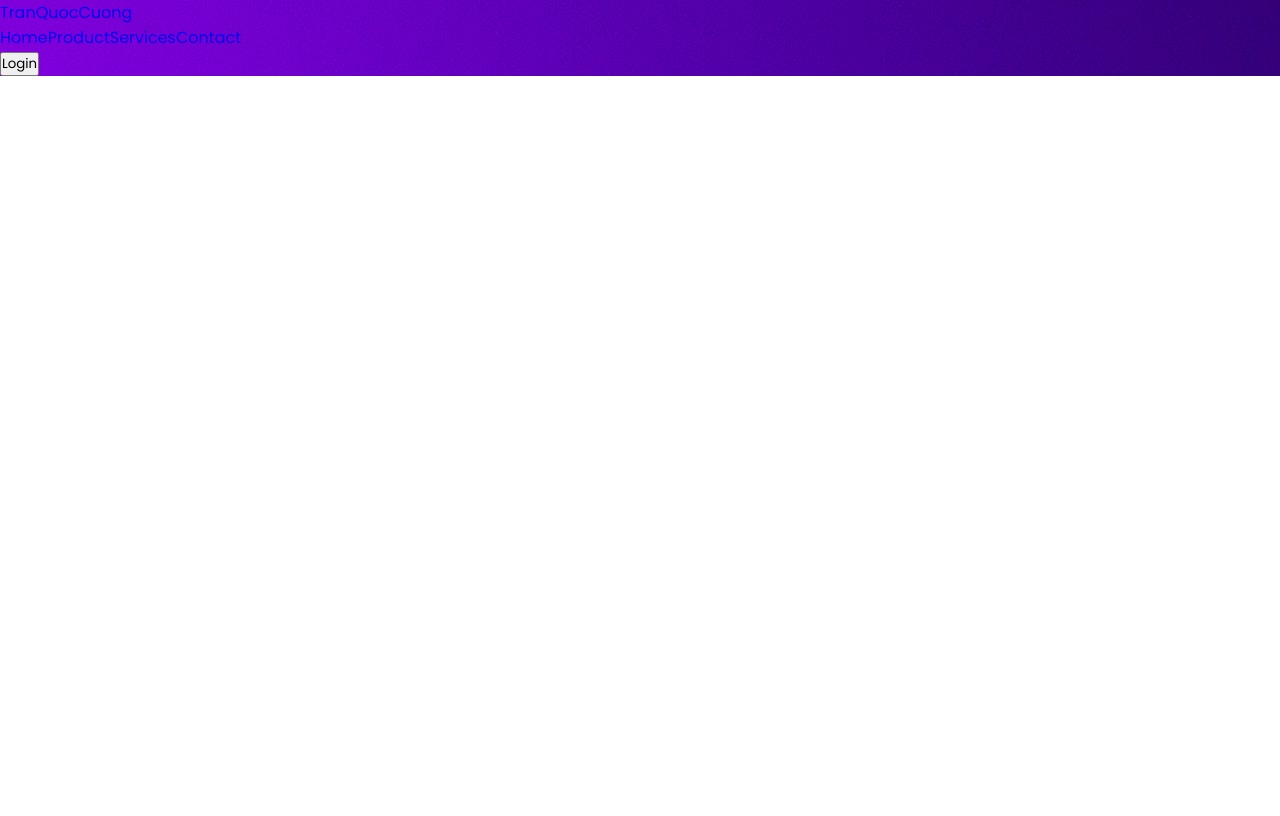
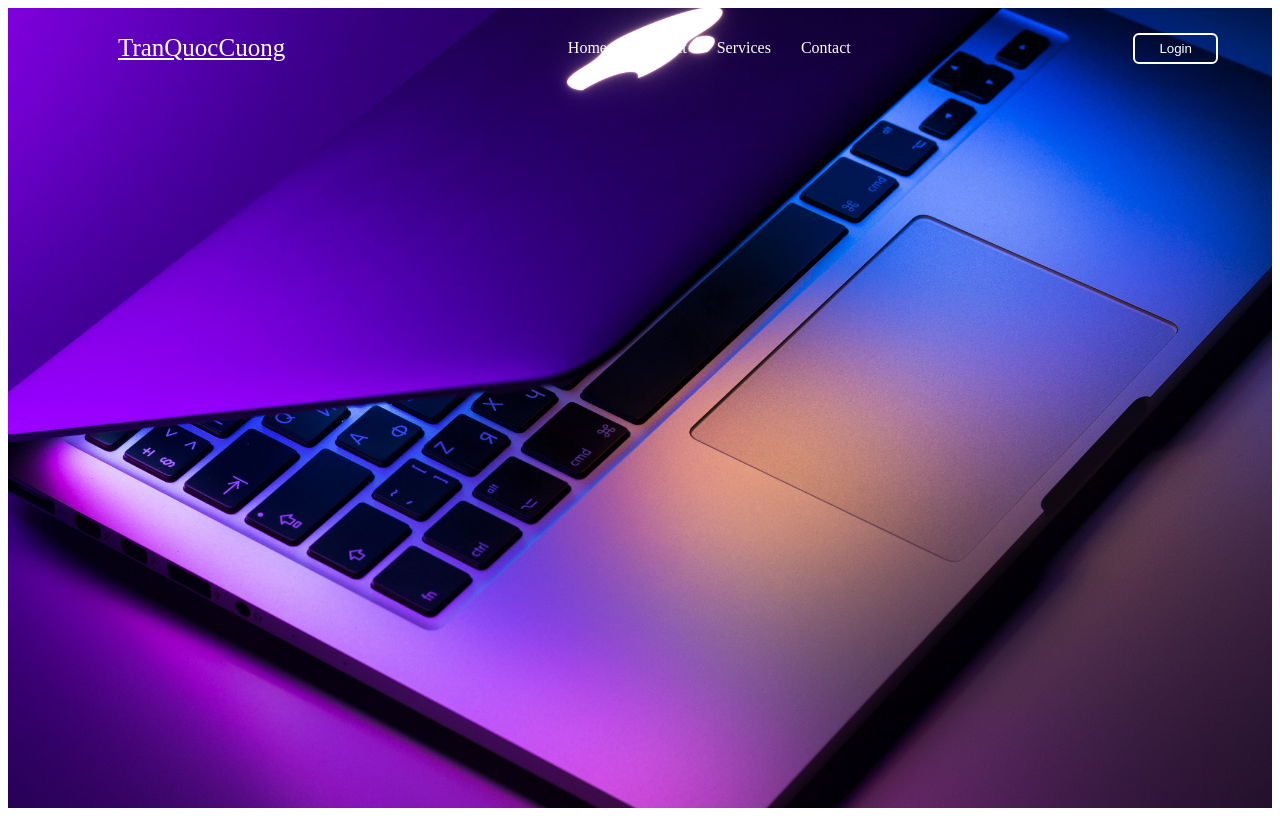
Before and after one commit to CuongQuoc1401/fe-statistic-app-debug, a React (Create React App) app: page / in a window 1280 px wide. Built offline with nearby package versions, Linux system fonts and the light colour scheme.

Commit message:
update code login

```diff
--- a/src/App.js
+++ b/src/App.js
@@ -1,17 +1,17 @@
 import React from 'react';
-import { BrowserRouter as Router, Routes, Route, Navigate } from 'react-router-dom';
+import { BrowserRouter as Router, Routes, Route } from 'react-router-dom';
 import LoginPage from './pages/LoginPage';
 import DashboardPage from './pages/DashboardPage';
 import { AuthProvider } from './components/AuthContext';
 import ProtectedRoute from './components/ProtectedRoute';
-import HomePage from './pages/HomePage'; // Import HomePage
+import HomePage from './pages/HomePage';
 
 function App() {
     return (
         <AuthProvider>
             <Router>
                 <Routes>
-                    <Route path="/" element={<HomePage />} /> {/* Route cho trang chủ */}
+                    <Route path="/" element={<HomePage />} />
                     <Route path="/login" element={<LoginPage />} />
                     <Route
                         path="/dashboard"
--- a/src/components/LoginForm.js
+++ b/src/components/LoginForm.js
@@ -26,8 +26,9 @@ const LoginForm = () => {
     };
 
     return (
-        <div className={styles.form_container}> {/* Loại bỏ class active ban đầu */}
+        <div className={styles.form_container}>
             <div className={`${styles.form} ${styles.login_form}`}>
+                <i className={`uil uil-times ${styles.form_close}`} onClick={() => navigate('/')}></i>
                 <form onSubmit={handleSubmit}>
                     <h2>Login</h2>
                     {error && <p style={{ color: 'red' }}>{error}</p>}
--- a/src/components/LoginForm.module.css
+++ b/src/components/LoginForm.module.css
@@ -1,80 +1,3 @@
-/* Import Google font - Poppins */
-@import url("https://fonts.googleapis.com/css2?family=Poppins:wght@200;300;400;500;600;700&display=swap");
-* {
-  margin: 0;
-  padding: 0;
-  box-sizing: border-box;
-  font-family: "Poppins", sans-serif;
-}
-a {
-  text-decoration: none;
-}
-.header {
-  position: fixed;
-  height: 80px;
-  width: 100%;
-  z-index: 100;
-  padding: 0 20px;
-}
-.nav {
-  max-width: 1100px;
-  width: 100%;
-  margin: 0 auto;
-}
-.nav,
-.nav_item {
-  display: flex;
-  height: 100%;
-  align-items: center;
-  justify-content: space-between;
-}
-.nav_logo,
-.nav_link,
-.button {
-  color: #fff;
-}
-.nav_logo {
-  font-size: 25px;
-}
-.nav_item {
-  column-gap: 25px;
-}
-.nav_link:hover {
-  color: #d9d9d9;
-}
-.button {
-  padding: 6px 24px;
-  border: 2px solid #fff;
-  background: transparent;
-  border-radius: 6px;
-  cursor: pointer;
-}
-.button:active {
-  transform: scale(0.98);
-}
-/* Home */
-.home {
-  position: relative;
-  height: 100vh;
-  width: 100%;
-  background-size: cover;
-  background-position: center;
-}
-.home::before {
-  content: "";
-  position: absolute;
-  height: 100%;
-  width: 100%;
-  background-color: rgba(0, 0, 0, 0.6);
-  z-index: 100;
-  opacity: 0;
-  pointer-events: none;
-  transition: all 0.5s ease-out;
-}
-.home.show::before {
-  opacity: 1;
-  pointer-events: auto;
-}
 /* From */
 .form_container {
   position: fixed;
@@ -82,30 +5,17 @@ a {
   width: 100%;
   top: 50%;
   left: 50%;
-  transform: translate(-50%, -50%) scale(1.2);
+  transform: translate(-50%, -50%) scale(1); /* Hiển thị ngay */
   z-index: 101;
   background: #fff;
   padding: 25px;
   border-radius: 12px;
   box-shadow: rgba(0, 0, 0, 0.1);
-  opacity: 0;
-  pointer-events: none;
+  opacity: 1; /* Hiển thị ngay */
+  pointer-events: auto; /* Cho phép tương tác */
   transition: all 0.4s ease-out;
 }
-.home.show .form_container {
-  opacity: 1;
-  pointer-events: auto;
-  transform: translate(-50%, -50%) scale(1);
-}
-.signup_form {
-  display: none;
-}
-.form_container.active .signup_form {
-  display: block;
-}
-.form_container.active .login_form {
-  display: none;
-}
+
 .form_close {
   position: absolute;
   top: 10px;
@@ -115,17 +25,20 @@ a {
   opacity: 0.7;
   cursor: pointer;
 }
+
 .form_container h2 {
   font-size: 22px;
   color: #0b0217;
   text-align: center;
 }
+
 .input_box {
   position: relative;
   margin-top: 30px;
   width: 100%;
   height: 40px;
 }
+
 .input_box input {
   height: 100%;
   width: 100%;
@@ -136,9 +49,11 @@ a {
   transition: all 0.2s ease;
   border-bottom: 1.5px solid #aaaaaa;
 }
+
 .input_box input:focus {
   border-color: #7d2ae8;
 }
+
 .input_box i {
   position: absolute;
   top: 50%;
@@ -146,46 +61,56 @@ a {
   font-size: 20px;
   color: #707070;
 }
+
 .input_box i.email,
 .input_box i.password {
   left: 0;
 }
+
 .input_box input:focus ~ i.email,
 .input_box input:focus ~ i.password {
   color: #7d2ae8;
 }
+
 .input_box i.pw_hide {
   right: 0;
   font-size: 18px;
   cursor: pointer;
 }
+
 .option_field {
   margin-top: 14px;
   display: flex;
   align-items: center;
   justify-content: space-between;
 }
+
 .form_container a {
   color: #7d2ae8;
   font-size: 12px;
 }
+
 .form_container a:hover {
   text-decoration: underline;
 }
+
 .checkbox {
   display: flex;
   column-gap: 8px;
   white-space: nowrap;
 }
+
 .checkbox input {
   accent-color: #7d2ae8;
 }
+
 .checkbox label {
   font-size: 12px;
   cursor: pointer;
   user-select: none;
   color: #0b0217;
 }
+
 .form_container .button {
   background: #7d2ae8;
   margin-top: 30px;
@@ -193,28 +118,9 @@ a {
   padding: 10px 0;
   border-radius: 10px;
 }
+
 .login_signup {
   font-size: 12px;
   text-align: center;
   margin-top: 15px;
 }
-.icon-bar {
-  position: fixed;
-  top: 50%;
-  right: 20px;
-  transform: translateY(-50%);
-  display: flex;
-  flex-direction: column;
-  gap: 20px;
-}
-
-.icon {
-  font-size: 24px;
-  color: #fff;
-  cursor: pointer;
-  transition: color 0.3s ease; /* Thêm hiệu ứng hover */
-}
-
-.icon:hover {
-  color: #d9d9d9; /* Màu icon khi hover */
-}
--- a/src/pages/HomePage.js
+++ b/src/pages/HomePage.js
@@ -1,7 +1,7 @@
 import React from 'react';
 import { useNavigate } from 'react-router-dom';
-import styles from './HomePage.module.css'; // Tạo file CSS cho trang chủ nếu cần
-import backgroundImage from '../assets/website-forms-bg.jpg'; // Import ảnh nền
+import styles from './HomePage.module.css';
+import backgroundImage from '../assets/website-forms-bg.jpg';
 
 const HomePage = () => {
     const navigate = useNavigate();
@@ -26,7 +26,6 @@ const HomePage = () => {
                     <button className={styles.button} onClick={handleLoginClick}>Login</button>
                 </nav>
             </header>
-            {/* Bạn có thể thêm nội dung khác cho trang chủ ở đây */}
         </div>
     );
 };
--- a/src/pages/HomePage.module.css
+++ b/src/pages/HomePage.module.css
@@ -0,0 +1,74 @@
+/* Import Google font - Poppins */
+@import url("https://fonts.googleapis.com/css2?family=Poppins:wght@200;300;400;500;600;700&display=swap");
+
+.home {
+    position: relative;
+    height: 100vh;
+    width: 100%;
+    background-size: cover;
+    background-position: center;
+}
+
+.header {
+    position: fixed;
+    height: 80px;
+    width: 100%;
+    z-index: 100;
+    padding: 0 20px;
+}
+
+.nav {
+    max-width: 1100px;
+    width: 100%;
+    margin: 0 auto;
+    display: flex;
+    height: 100%;
+    align-items: center;
+    justify-content: space-between;
+}
+
+.nav_logo,
+.nav_link,
+.button {
+    color: #fff;
+}
+
+.nav_logo {
+    font-size: 25px;
+}
+
+.nav_items {
+    display: flex;
+    height: 100%;
+    align-items: center;
+    justify-content: space-between;
+    list-style: none;
+    padding: 0;
+    margin: 0;
+}
+
+.nav_item {
+    /* Không cần margin-right nếu dùng padding cho link */
+}
+
+.nav_link {
+    color: #fff;
+    text-decoration: none; /* Bỏ gạch chân */
+    padding: 0 15px; /* Thêm padding trái và phải cho mỗi link */
+}
+
+.nav_link:hover {
+    color: #d9d9d9;
+}
+
+.button {
+    padding: 6px 24px;
+    border: 2px solid #fff;
+    background: transparent;
+    border-radius: 6px;
+    cursor: pointer;
+}
+
+.button:active {
+    transform: scale(0.98);
+}
```
